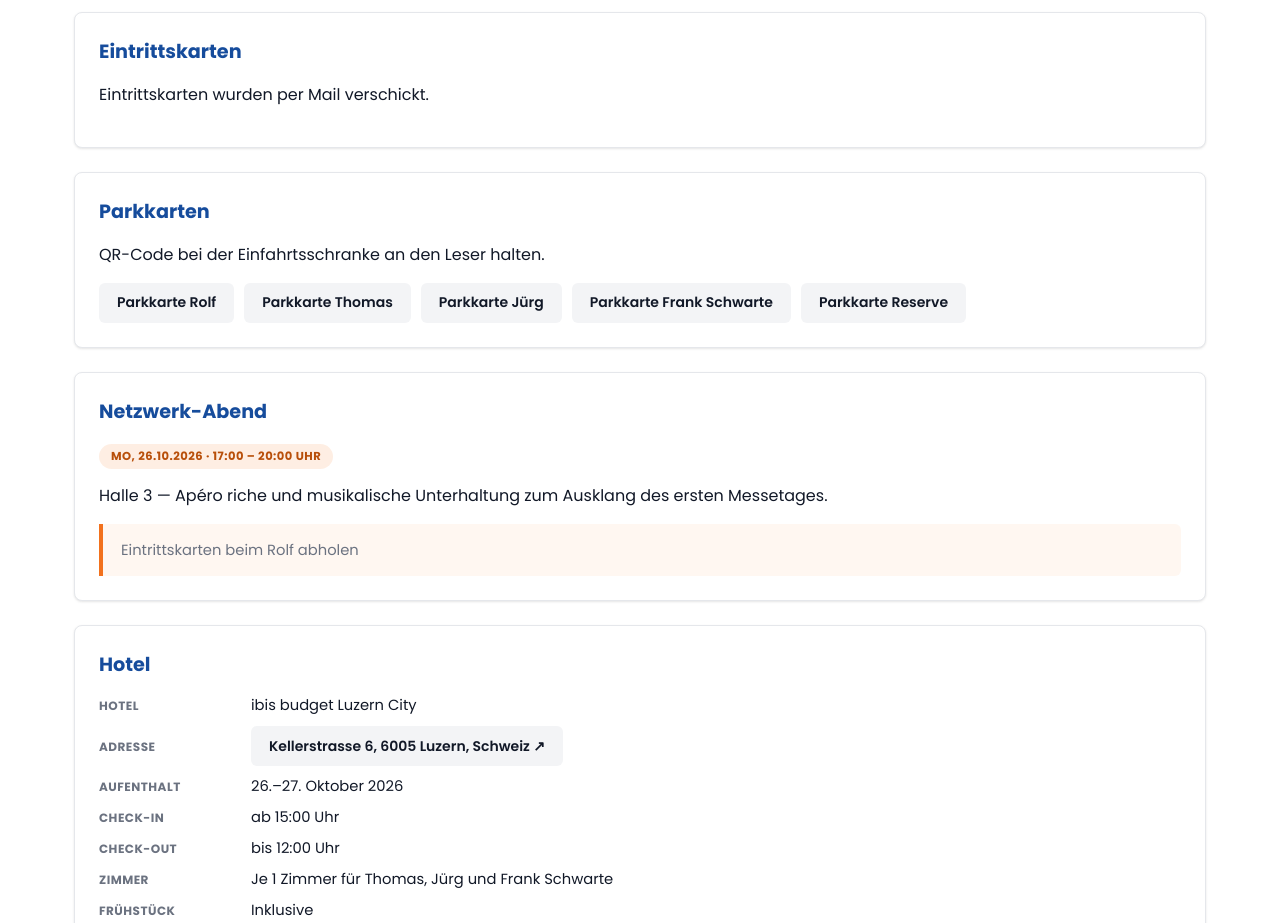
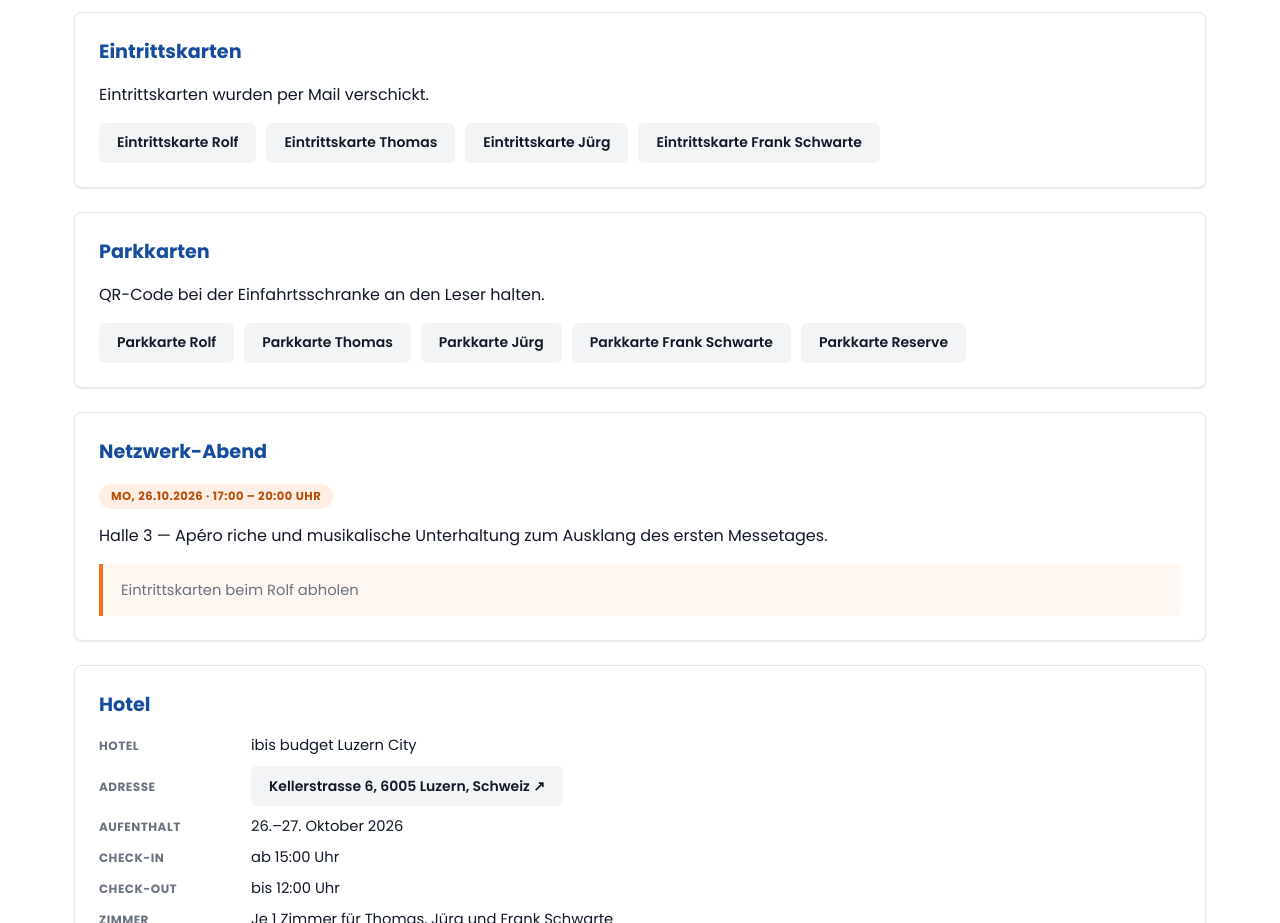
Before and after one commit to OlgaTsyplakova/novafood2026, a plain HTML site: page index.html in a window 1280 px wide. Shown: the part 1740-2663 px from the top of the page. Drawn offline with Linux system fonts and the light colour scheme.

Commit message:
Eintrittskarten verlinken
Co-Authored-By: Claude Sonnet 5.5 <noreply@anthropic.com>

```diff
--- a/index.html
+++ b/index.html
@@ -122,6 +122,12 @@
           <h2>Eintrittskarten</h2>
         </div>
         <p>Eintrittskarten wurden per Mail verschickt.</p>
+        <div class="hero-actions" style="margin-top: 14px;">
+          <a class="secondary-action" href="eintrittskarte-rolf.pdf" target="_blank" rel="noreferrer">Eintrittskarte Rolf</a>
+          <a class="secondary-action" href="eintrittskarte-thomas.pdf" target="_blank" rel="noreferrer">Eintrittskarte Thomas</a>
+          <a class="secondary-action" href="eintrittskarte-juerg.pdf" target="_blank" rel="noreferrer">Eintrittskarte Jürg</a>
+          <a class="secondary-action" href="eintrittskarte-frank-schwarte.pdf" target="_blank" rel="noreferrer">Eintrittskarte Frank Schwarte</a>
+        </div>
       </section>
 
       <section class="info-band" id="parkkarten">
```
Also changed, not shown: 4 other files.
